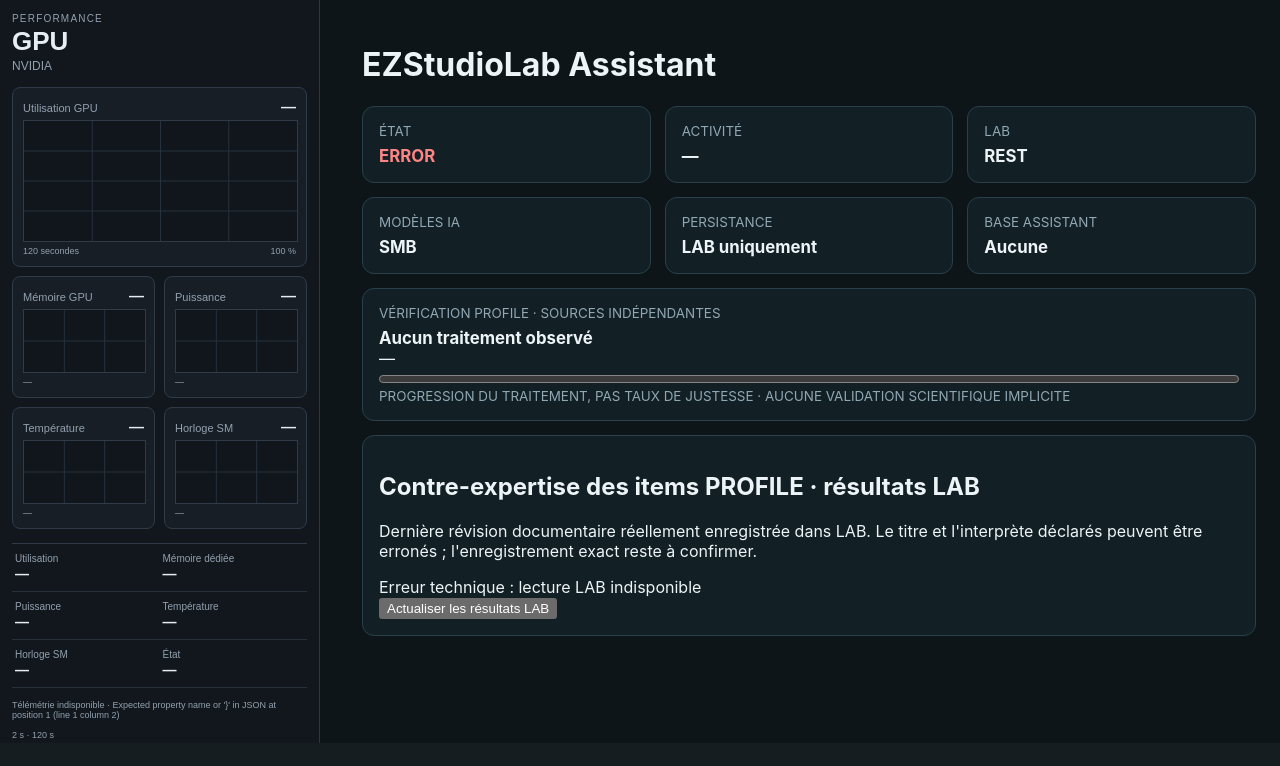
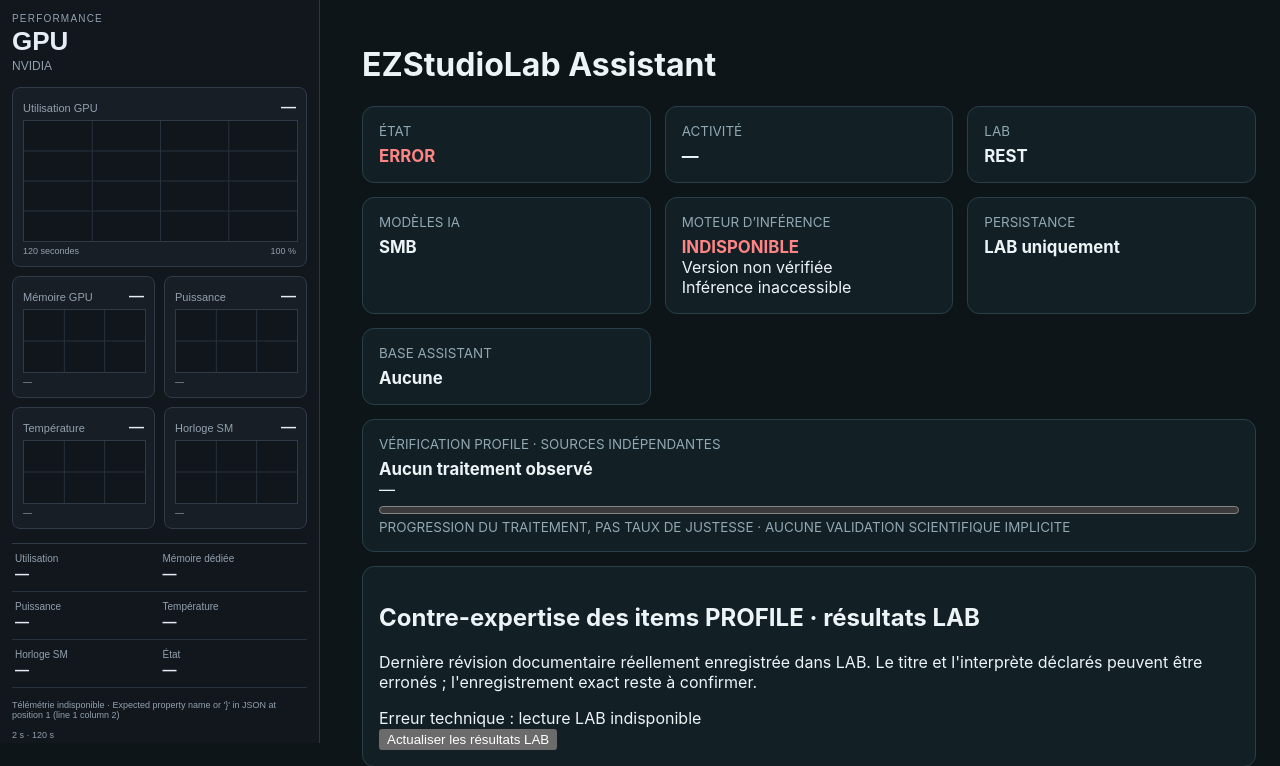
Before and after one commit to philstephibanez-wq/EZStudioLab_assistant, a Symfony app: template templates/dashboard/index.html.twig in a window 1280 px wide. Shown: the part 57-823 px from the top of the page. Before the commit the page ends 800 px from the top, so only its background shows below. Run offline with Twig, Linux system fonts and the light colour scheme; the template is opened without the code that fills it, so the values that code supplies are empty; some libraries are stand-ins or nearby versions.

Commit message:
feat(ui): show live inference engine readiness, model and version in XPS dashboard

```diff
--- a/templates/dashboard/index.html.twig
+++ b/templates/dashboard/index.html.twig
@@ -7,6 +7,7 @@
   <div class="card"><div class="label">Activité</div><div id="activity" class="value">—</div></div>
   <div class="card"><div class="label">LAB</div><div id="lab" class="value">REST</div></div>
   <div class="card"><div class="label">Modèles IA</div><div id="models" class="value">SMB</div></div>
+  <div class="card"><div class="label">Moteur d’inférence</div><div id="inference-state" class="value">Vérification…</div><div id="inference-version">Version non vérifiée</div><div id="inference-model">Modèle non vérifié</div></div>
   <div class="card"><div class="label">Persistance</div><div class="value">LAB uniquement</div></div>
   <div class="card"><div class="label">Base Assistant</div><div class="value">Aucune</div></div>
 </div>
@@ -77,6 +78,17 @@
 
 
 <script>
+(function inferencePoll(){
+  $.getJSON('/api/inference/status').done(function(d){
+    $('#inference-state').text(d.state==='READY'?'PRÊT':'INDISPONIBLE').attr('class','value '+(d.ok?'ok':'bad'));
+    $('#inference-version').text('Moteur : '+(d.engine||'llama.cpp')+' · version '+(d.engine_version||'non exposée'));
+    $('#inference-model').text('Modèle : '+(d.model||'non identifié'));
+  }).fail(function(xhr){
+    $('#inference-state').text('INDISPONIBLE').attr('class','value bad');
+    $('#inference-version').text('Version non vérifiée');
+    $('#inference-model').text('Inférence inaccessible');
+  }).always(function(){setTimeout(inferencePoll,5000);});
+})();
 (function poll(){
   $.getJSON('/api/status').done(function(s){
     $('#state').text(s.state||'UNKNOWN').attr('class','value '+(s.ok?'ok':'bad'));
```
